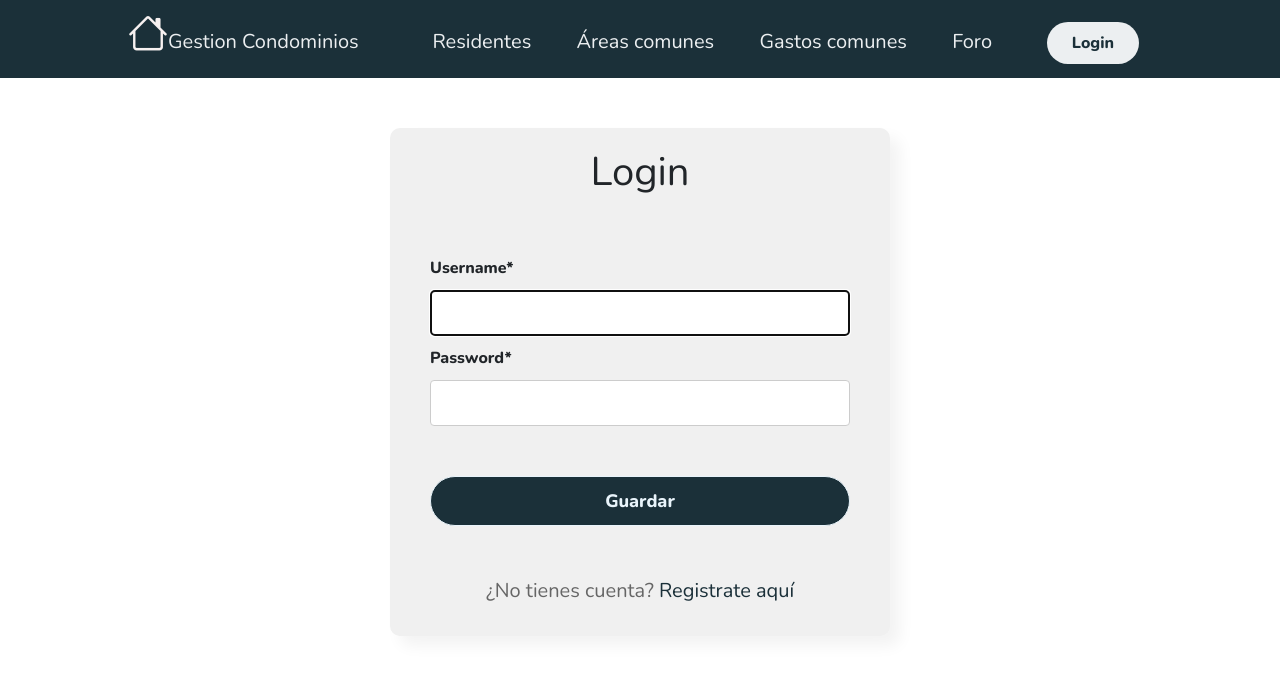
After one commit to BrandonLeiva/Caso-condominios-V1, a Django app: page /accounts/login/ in a window 1280 px wide. The commit adds this page. Shown: the top 685 px of the page. Run offline with Django 4.2, Linux system fonts and the light colour scheme; some libraries are stand-ins or nearby versions; grey boxes are pictures that could not be loaded.

Commit message:
Login agregado

```diff
--- a/myapp/static/myapp/css/Formularios/Formularios.css
+++ b/myapp/static/myapp/css/Formularios/Formularios.css
@@ -28,7 +28,9 @@
     margin-bottom: 10px;
   }
 
+
   .my-form input[type="text"],
+  .my-form input[type="password"],
   .my-form input[type="number"],
   .my-form input[type="date"],
   .my-form select {
--- /dev/null
+++ b/myapp/templates/Registration/login.html
@@ -0,0 +1,28 @@
+{% extends 'myapp/base.html' %}
+{% block contenido %}
+{% load crispy_forms_tags %}
+{% load static %}
+
+<link rel="stylesheet" href="{% static 'myapp/css/Formularios/Formularios.css' %}">
+
+
+<div class="centro">
+    <div class="center" style="margin-bottom: 50px; margin-top: 50px;">
+        <h1>Login</h1>
+        <form class="my-form" action="" method="post" enctype="multipart/form-data">
+
+            {% csrf_token %}
+
+            {{ form | crispy }}
+
+
+            <input style="margin-top: 40px;" type="submit" value="Guardar">
+        </form>
+        <div class="signup_link">
+            ¿No tienes cuenta? <a href="#">Registrate aquí</a>
+        </div>
+    </div>
+</div>
+
+
+{% endblock %}
--- a/myapp/templates/myapp/base.html
+++ b/myapp/templates/myapp/base.html
@@ -33,7 +33,11 @@
                 <li><a href="{% url 'Foro' %}">Foro</a></li>
             </ul>
         </nav>
-        <a class="btn" href="Login.html"><button>Login</button></a>
+        {% if user.is_authenticated %}
+        <a class="btn" href="{% url 'logout' %}"><button>Cerrar Sesión</button></a>
+        {% else %}
+        <a class="btn" href="{% url 'login' %}"><button>Login</button></a>
+        {% endif %}
     </header>
 
     <!--=========================================-->
@@ -84,7 +88,7 @@
             "tittle": "Felicitaciones",
             "text": "{{m}}",
             "icon": "success",
-            "confirmButtonColor":"#1b3039",
+            "confirmButtonColor": "#1b3039",
         })
     </script>
     {% endfor %}
--- a/myapp/templates/myapp/inicio.html
+++ b/myapp/templates/myapp/inicio.html
@@ -36,7 +36,11 @@
                 <li><a href="#">Foro</a></li>
             </ul>
         </nav>
-        <a class="btn" href="Login.html"><button>Login</button></a>
+        {% if user.is_authenticated %}
+        <a class="btn" href="{% url 'logout' %}"><button>Cerrar Sesión</button></a>
+        {% else %}
+        <a class="btn" href="{% url 'login' %}"><button>Login</button></a>
+        {% endif %}
         <svg class="wave" xmlns="http://www.w3.org/2000/svg" viewBox="0 0 1440 320">
             <path fill="#fff" fill-opacity="1"
                 d="M0,96L40,85.3C80,75,160,53,240,64C320,75,400,117,480,117.3C560,117,640,75,720,74.7C800,75,880,117,960,112C1040,107,1120,53,1200,42.7C1280,32,1360,64,1400,80L1440,96L1440,320L1400,320C1360,320,1280,320,1200,320C1120,320,1040,320,960,320C880,320,800,320,720,320C640,320,560,320,480,320C400,320,320,320,240,320C160,320,80,320,40,320L0,320Z">
--- a/paginaweb/settings.py
+++ b/paginaweb/settings.py
@@ -29,6 +29,9 @@ DEBUG = True
 ALLOWED_HOSTS = []
 
 MESSAGE_STORAGE = "django.contrib.messages.storage.cookie.CookieStorage"
+
+LOGIN_REDIRECT_URL = '/'
+LOGOUT_REDIRECT_URL = '/'
 
 # Application definition
 
--- a/paginaweb/urls.py
+++ b/paginaweb/urls.py
@@ -22,6 +22,7 @@ from django.conf.urls.static import static
 urlpatterns = [
     path('admin/', admin.site.urls),
     path('',include('myapp.urls')),
+    path('accounts/', include('django.contrib.auth.urls')),
 ]
 
 if settings.DEBUG:
```
Also changed, not shown: db.sqlite3.
